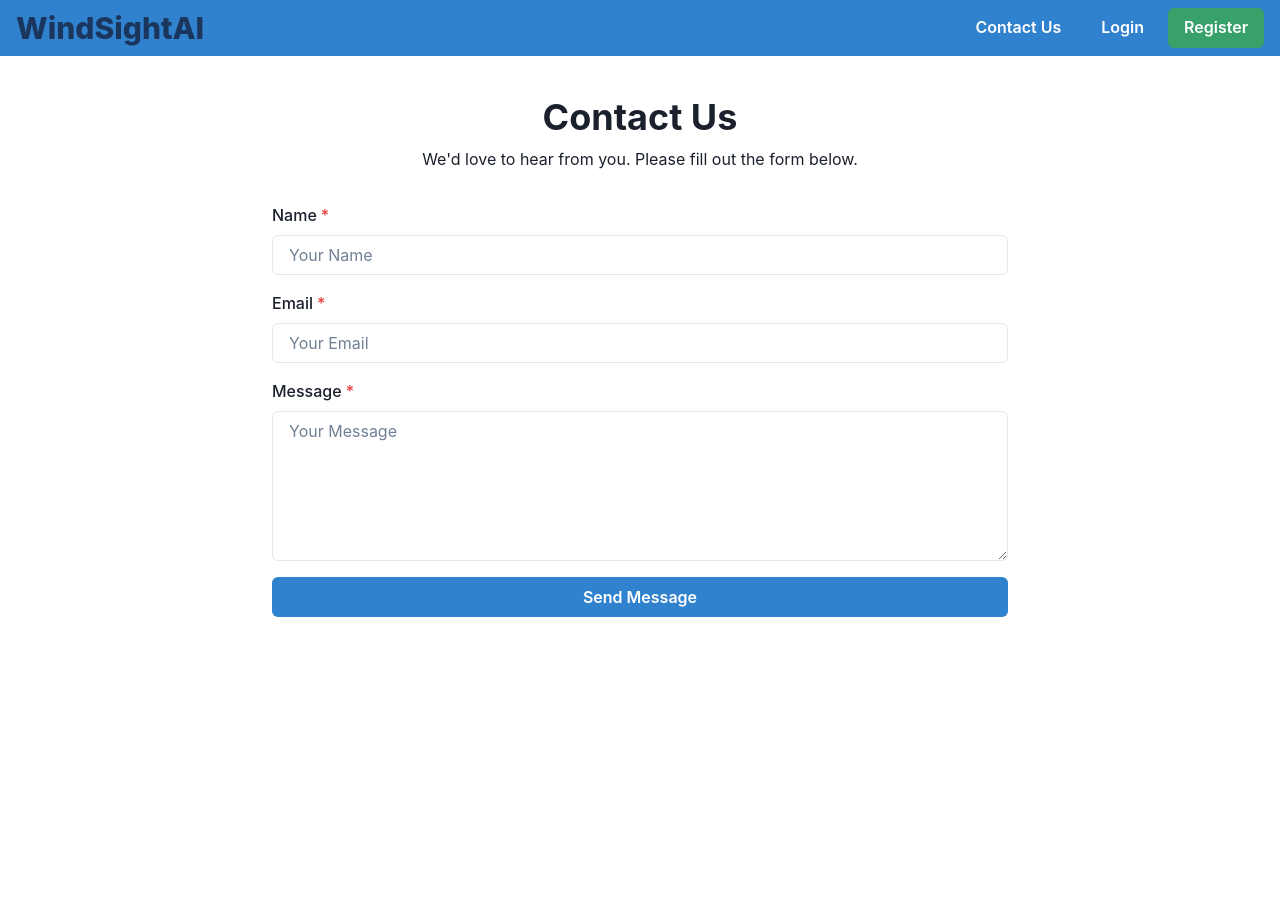
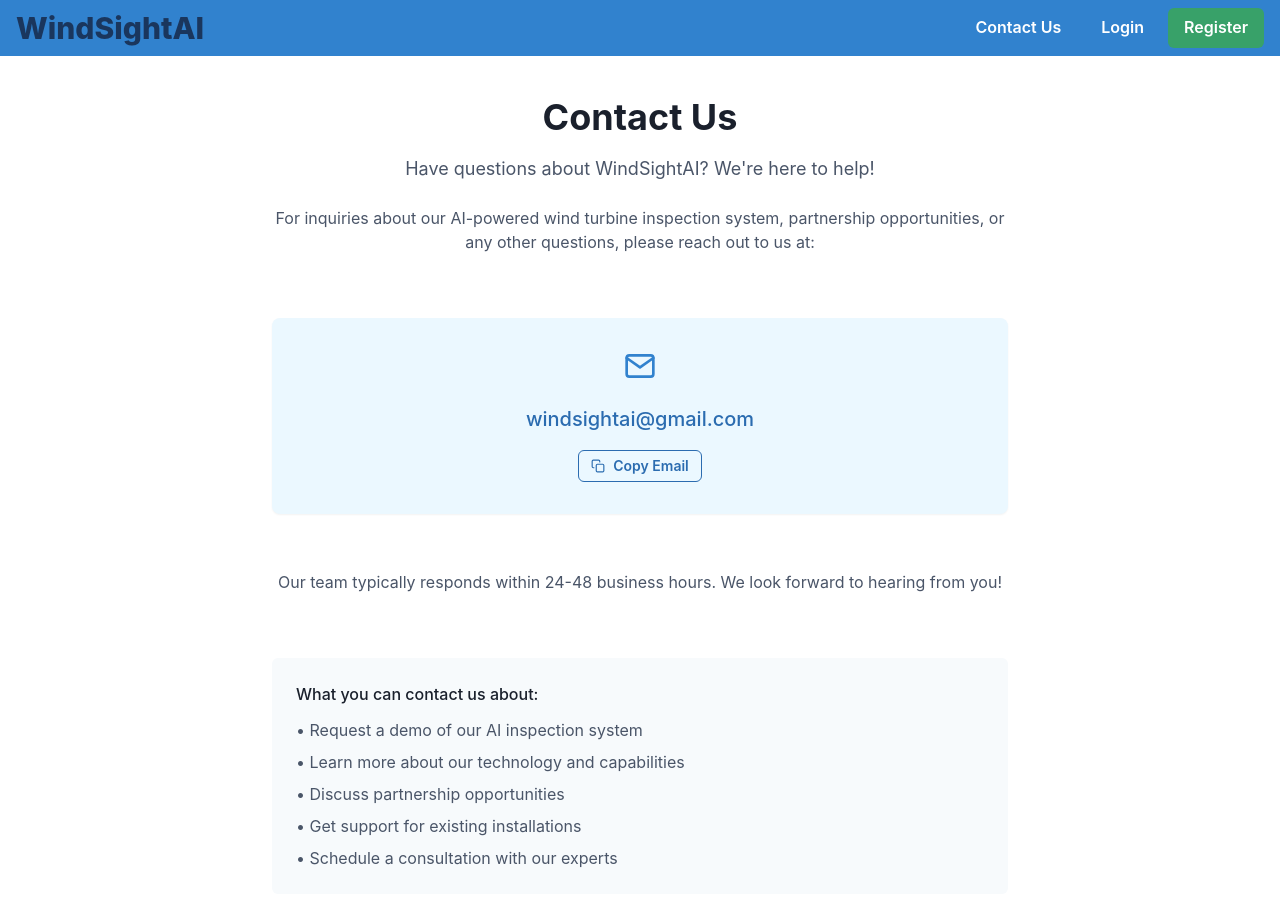
Before and after one commit to MohsenMaaleki/windsightai, a React (Create React App) app in the folder saas-project/frontend/: page /contact in a window 1280 px wide. Shown: the top 904 px of the page. Before the commit the page ends 800 px from the top, so only its background shows below. Built offline with nearby package versions, Linux system fonts and the light colour scheme.

Commit message:
-updating ContactUs.js

```diff
--- a/saas-project/frontend/src/components/ContactUs.js
+++ b/saas-project/frontend/src/components/ContactUs.js
@@ -1,108 +1,97 @@
-import React, { useState } from 'react';
+import React from 'react';
 import {
   Box,
   VStack,
   Heading,
   Text,
-  Input,
-  Textarea,
+  Container,
+  Link,
   Button,
+  useClipboard,
   useToast,
-  Container,
-  FormControl,
-  FormLabel,
+  Icon,
 } from '@chakra-ui/react';
-import axios from 'axios';
+import { FiMail, FiCopy } from 'react-icons/fi';
 
 const ContactUs = () => {
-  const [name, setName] = useState('');
-  const [email, setEmail] = useState('');
-  const [message, setMessage] = useState('');
-  const [isSubmitting, setIsSubmitting] = useState(false);
+  const email = "windsightai@gmail.com";
+  const { hasCopied, onCopy } = useClipboard(email);
   const toast = useToast();
 
-  const handleSubmit = async (e) => {
-    e.preventDefault();
-    setIsSubmitting(true);
-
-    try {
-      // Replace with your actual API endpoint
-      await axios.post('http://161.35.218.169:5000/api/contact', { name, email, message });
-
-      toast({
-        title: 'Message sent!',
-        description: "We've received your message and will get back to you soon.",
-        status: 'success',
-        duration: 5000,
-        isClosable: true,
-      });
-
-      // Clear form
-      setName('');
-      setEmail('');
-      setMessage('');
-    } catch (error) {
-      toast({
-        title: 'An error occurred.',
-        description: 'Unable to send your message. Please try again later.',
-        status: 'error',
-        duration: 5000,
-        isClosable: true,
-      });
-    } finally {
-      setIsSubmitting(false);
-    }
+  const handleCopy = () => {
+    onCopy();
+    toast({
+      title: "Email copied!",
+      description: "Email address has been copied to clipboard",
+      status: "success",
+      duration: 2000,
+      isClosable: true,
+    });
   };
 
   return (
     <Container maxW="container.md" py={10}>
       <VStack spacing={8} align="stretch">
         <Box textAlign="center">
-          <Heading as="h1" size="xl" mb={2}>Contact Us</Heading>
-          <Text>We'd love to hear from you. Please fill out the form below.</Text>
+          <Heading as="h1" size="xl" mb={4}>Contact Us</Heading>
+          <Text fontSize="lg" color="gray.600" mb={6}>
+            Have questions about WindSightAI? We're here to help!
+          </Text>
+          <Text fontSize="md" color="gray.600" mb={8}>
+            For inquiries about our AI-powered wind turbine inspection system,
+            partnership opportunities, or any other questions, please reach out to us at:
+          </Text>
         </Box>
 
-        <Box as="form" onSubmit={handleSubmit}>
-          <VStack spacing={4}>
-            <FormControl isRequired>
-              <FormLabel>Name</FormLabel>
-              <Input
-                type="text"
-                value={name}
-                onChange={(e) => setName(e.target.value)}
-                placeholder="Your Name"
-              />
-            </FormControl>
+        <Box
+          p={8}
+          bg="blue.50"
+          borderRadius="lg"
+          boxShadow="sm"
+          textAlign="center"
+        >
+          <Icon as={FiMail} w={8} h={8} color="blue.500" mb={4} />
+          <Link
+            href={`mailto:${email}`}
+            fontSize="xl"
+            fontWeight="medium"
+            color="blue.600"
+            display="block"
+            mb={4}
+            _hover={{ color: "blue.700" }}
+          >
+            {email}
+          </Link>
+          <Button
+            leftIcon={<FiCopy />}
+            onClick={handleCopy}
+            size="sm"
+            colorScheme="blue"
+            variant="outline"
+          >
+            {hasCopied ? "Copied!" : "Copy Email"}
+          </Button>
+        </Box>
 
-            <FormControl isRequired>
-              <FormLabel>Email</FormLabel>
-              <Input
-                type="email"
-                value={email}
-                onChange={(e) => setEmail(e.target.value)}
-                placeholder="Your Email"
-              />
-            </FormControl>
+        <Box textAlign="center" mt={6}>
+          <Text color="gray.600">
+            Our team typically responds within 24-48 business hours. We look forward to hearing from you!
+          </Text>
+        </Box>
 
-            <FormControl isRequired>
-              <FormLabel>Message</FormLabel>
-              <Textarea
-                value={message}
-                onChange={(e) => setMessage(e.target.value)}
-                placeholder="Your Message"
-                rows={6}
-              />
-            </FormControl>
-
-            <Button
-              type="submit"
-              colorScheme="blue"
-              isLoading={isSubmitting}
-              loadingText="Submitting"
-              width="full"
-            >
-              Send Message
-            </Button>
+        <Box
+          p={6}
+          bg="gray.50"
+          borderRadius="md"
+          mt={8}
+        >
+          <Text fontWeight="medium" mb={3}>What you can contact us about:</Text>
+          <VStack align="start" spacing={2} color="gray.600">
+            <Text>• Request a demo of our AI inspection system</Text>
+            <Text>• Learn more about our technology and capabilities</Text>
+            <Text>• Discuss partnership opportunities</Text>
+            <Text>• Get support for existing installations</Text>
+            <Text>• Schedule a consultation with our experts</Text>
           </VStack>
         </Box>
       </VStack>
```
